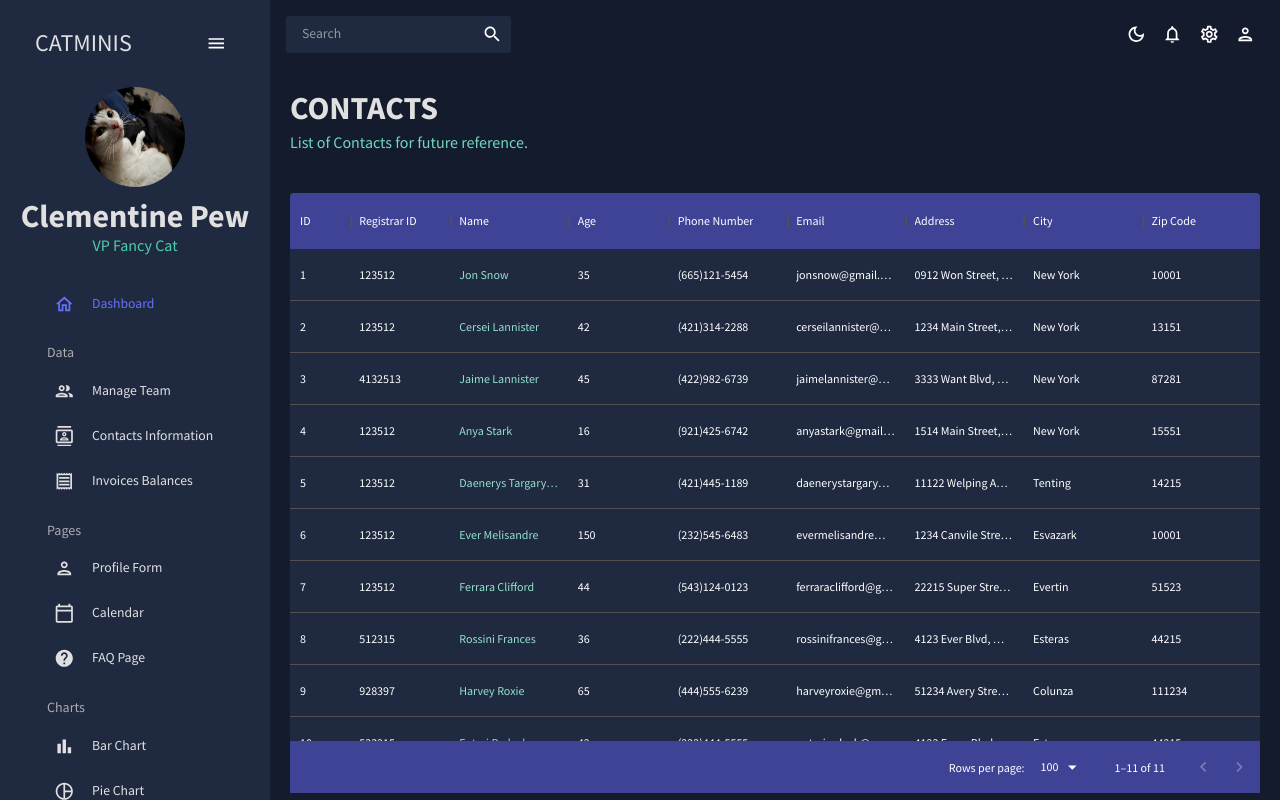
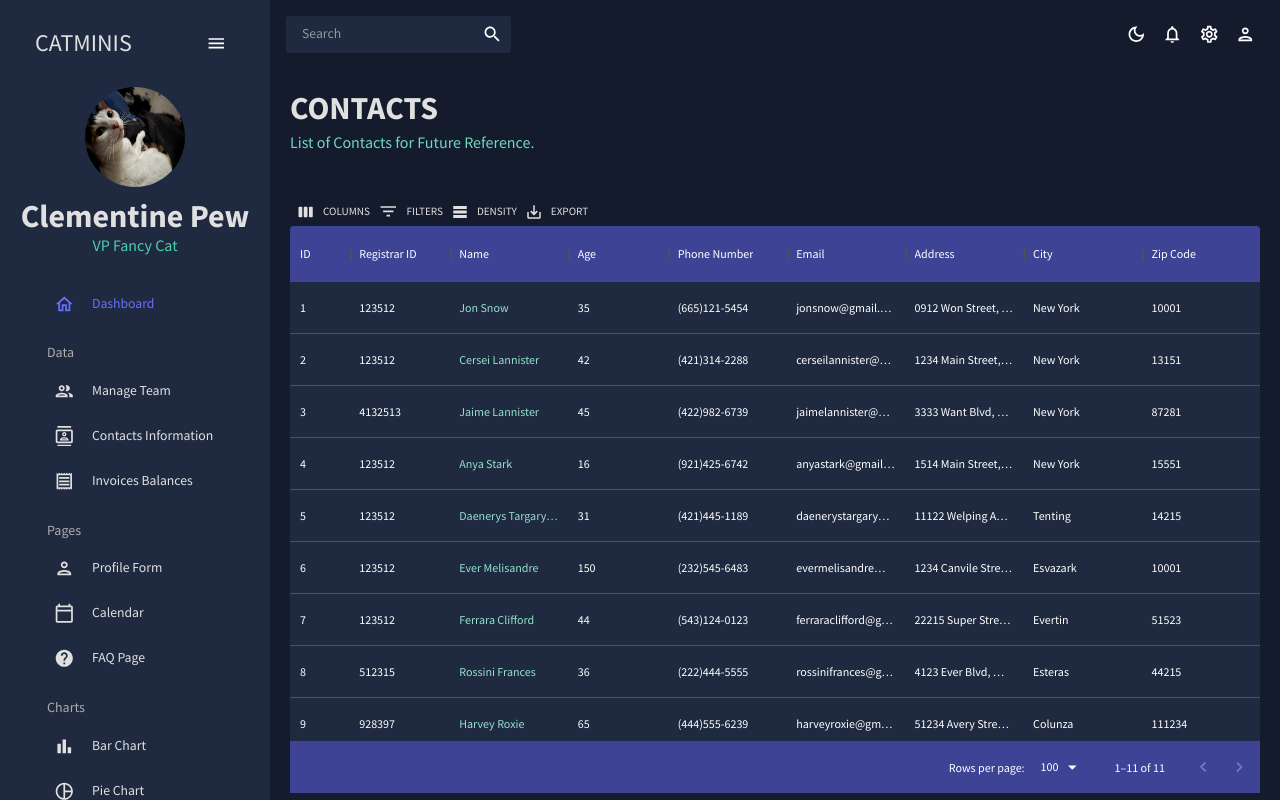
Before and after one commit to eden-brekke/react-admin-practice, a React (Create React App) app: page /contacts in a window 1280 px wide. Built offline with nearby package versions, Linux system fonts and the light colour scheme.

Commit message:
added grid toolbar

```diff
--- a/src/scenes/contacts/index.jsx
+++ b/src/scenes/contacts/index.jsx
@@ -60,7 +60,7 @@ const Contacts = () => {
   ];
   return (
     <Box m='20px'>
-      <Header title="CONTACTS" subtitle="List of Contacts for future reference." />
+      <Header title="CONTACTS" subtitle="List of Contacts for Future Reference." />
       <Box
         m='40px 0 0 0'
         height="75vh"
@@ -90,7 +90,11 @@ const Contacts = () => {
           }
         }}
       >
-        <DataGrid rows={mockDataContacts} columns={columns} />
+        <DataGrid
+          rows={mockDataContacts}
+          columns={columns}
+          components={{Toolbar : GridToolbar }}
+        />
       </Box>
     </Box>
   );
```
